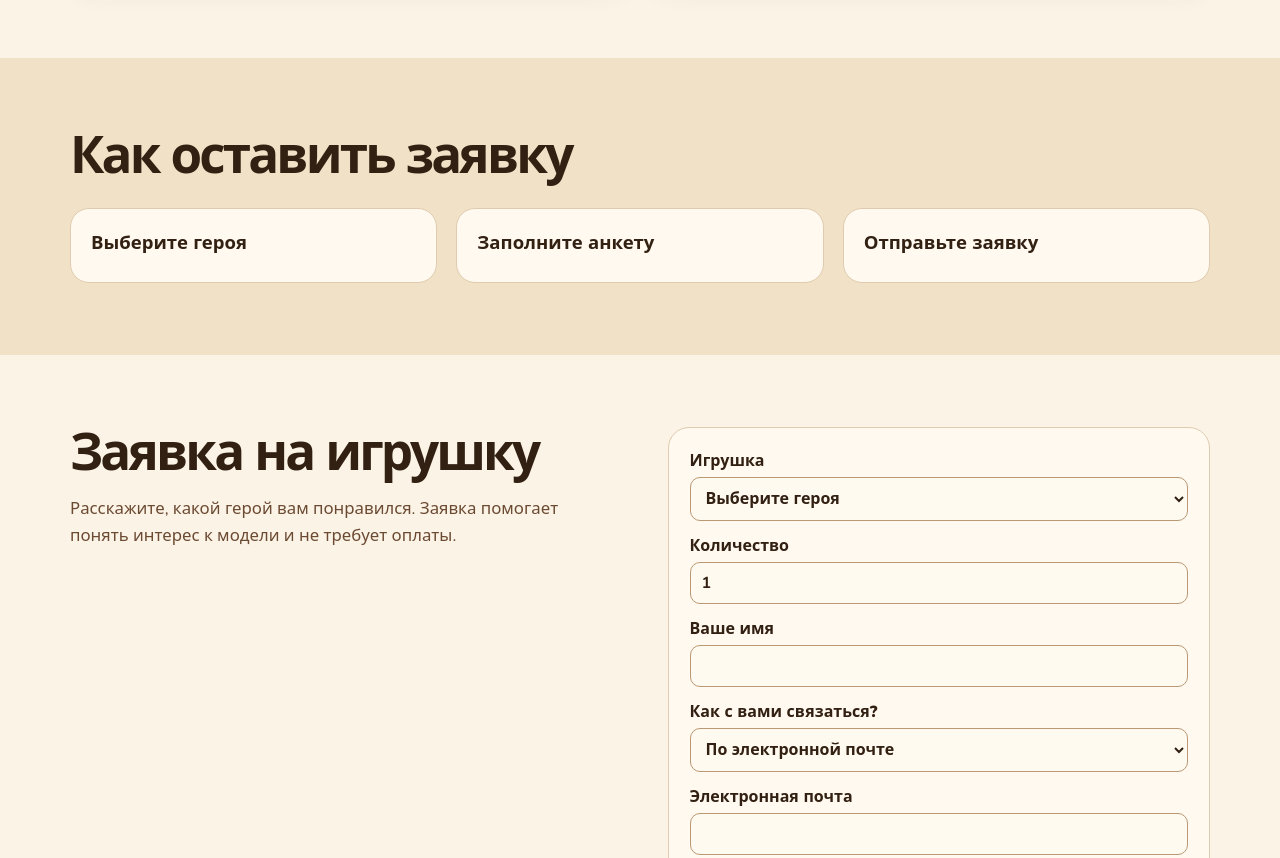
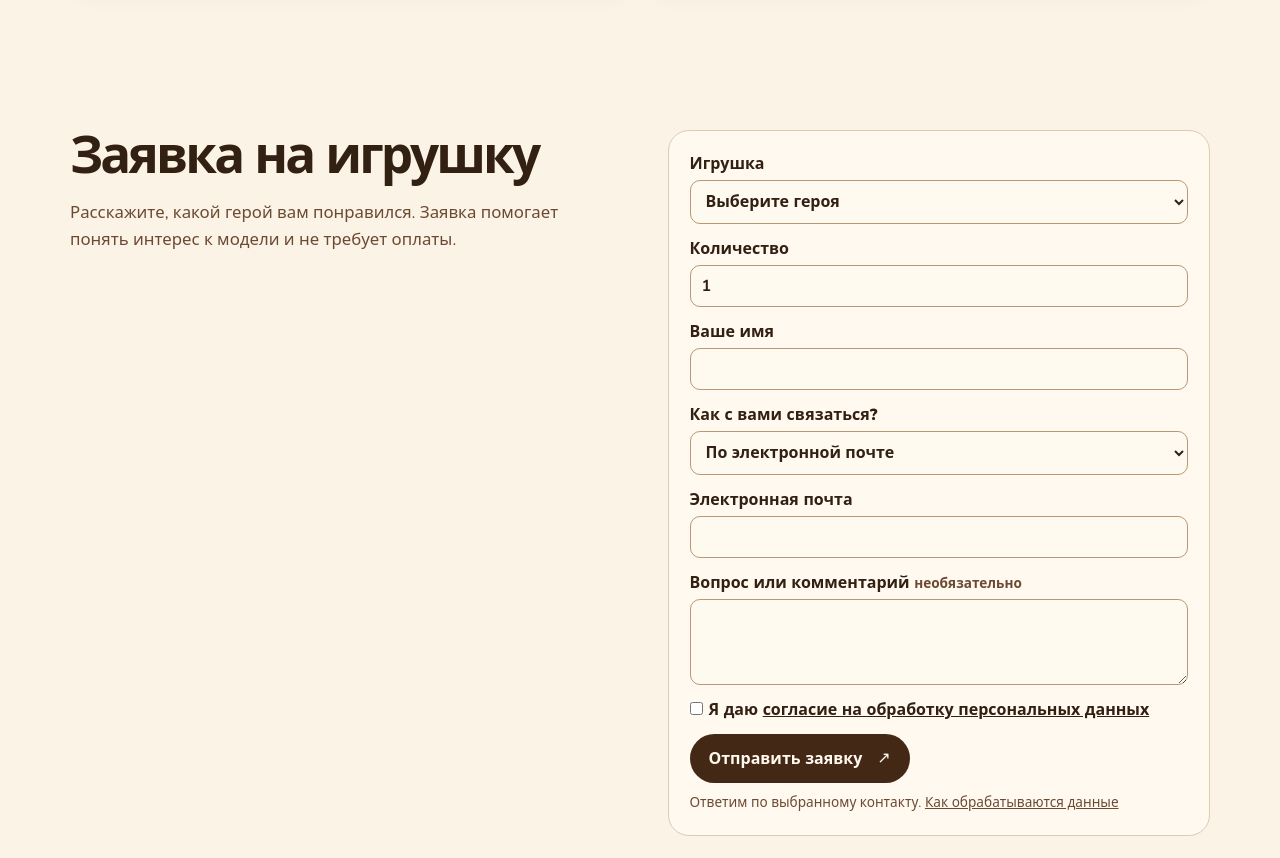
Before and after one commit to felicmej-hash/bulka, a plain HTML site: page toys.html in a window 1280 px wide. Shown: the part 1820-2678 px from the top of the page. Drawn offline with nearby package versions, Linux system fonts and the light colour scheme.

Commit message:
Remove the inquiry instructions section from the toy catalog

```diff
--- a/toys.html
+++ b/toys.html
@@ -40,12 +40,7 @@
 <dl><div><dt>Возраст</dt><dd>0+ · возрастная категория разработки</dd></div><div><dt>Верх</dt><dd>Хлопковый велюр бежевого и коричневого оттенков, ткань для жилета</dd></div>
 <div><dt>Наполнитель</dt><dd>Холлофайбер</dd></div><div><dt>Детали</dt><dd>Вышитое лицо, мягкие волосы и жилет с цветочным узором</dd></div></dl>
 <p class="small-note">Материалы по спецификации. Требование к велюру — OEKO‑TEX® STANDARD 100, класс I, или эквивалент.</p></section></div></article>
-</section><section class="order-guide"><div class="wrap section" aria-labelledby="order-title">
-<h2 id="order-title">Как оставить заявку</h2><ol class="steps">
-<li><strong>Выберите героя</strong></li>
-<li><strong>Заполните анкету</strong></li>
-<li><strong>Отправьте заявку</strong></li>
-</ol></div></section><section class="request-section" id="request" aria-labelledby="request-title"><div class="wrap section story-grid">
+</section><section class="request-section" id="request" aria-labelledby="request-title"><div class="wrap section story-grid">
 <div><h2 id="request-title">Заявка на игрушку</h2><p>Расскажите, какой герой вам понравился. Заявка помогает понять интерес к модели и не требует оплаты.</p></div>
 <form class="request-form" data-request-form action="./request-submit.php" method="post"><noscript><p>Включите JavaScript, чтобы отправить заявку на сайте.</p></noscript>
 <label>Игрушка<select name="toy" required><option value="">Выберите героя</option><option value="bulochka">Колобок</option><option value="domovenok">Домовёнок Кузя</option></select></label>
```
